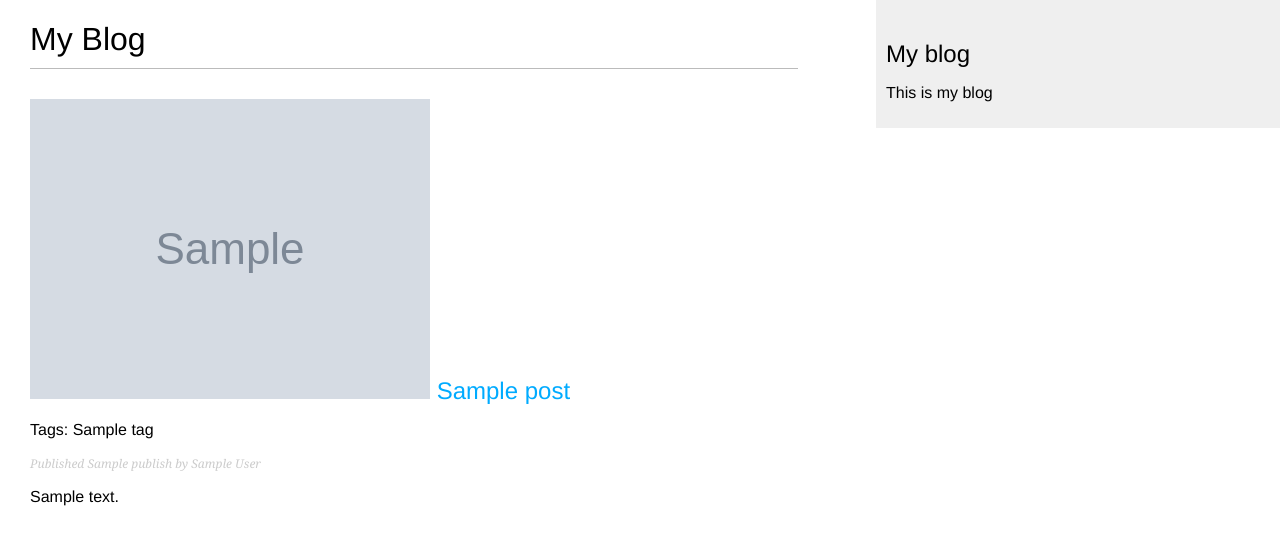
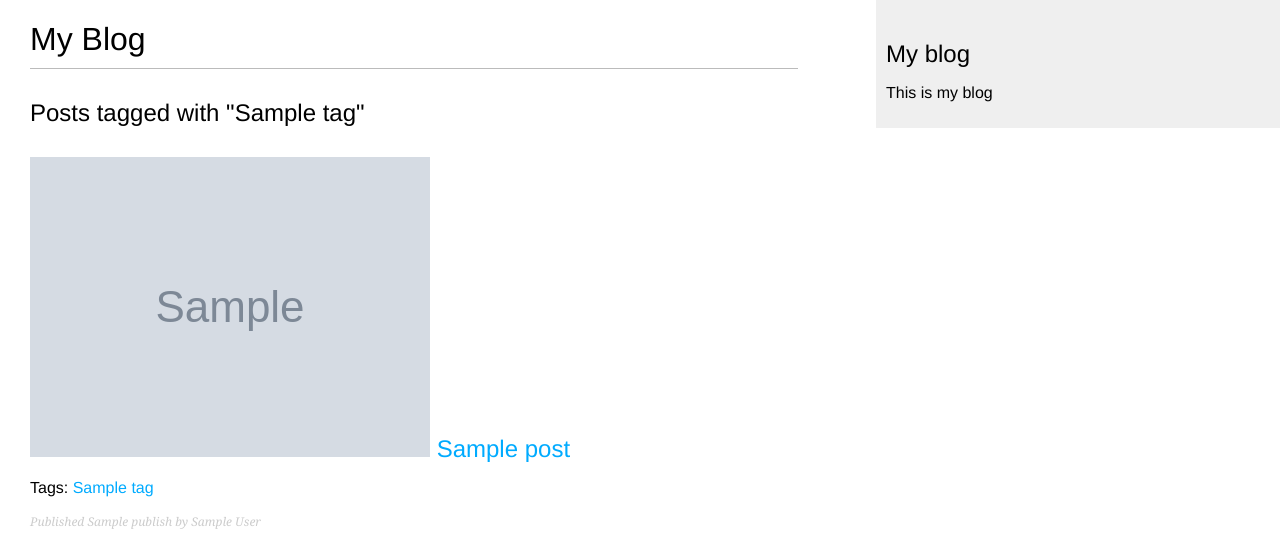
Before and after one commit to MohamedSalahdj/Django5-by-example-projects, a Django app: template project_01_blog/blog/templates/blog/post/list.html in a window 1280 px wide. Shown: the top 546 px of the page. Run offline with Django 5.2, Linux system fonts and the light colour scheme; the template is opened without the code that fills it: most values are stand-ins (such as "Sample title", 1, 10 or a date in 2020); grey boxes marked "Sample" are stand-in pictures.

Commit message:
loop over tags and add post_list with tag argument

```diff
--- a/project_01_blog/blog/templates/blog/post/list.html
+++ b/project_01_blog/blog/templates/blog/post/list.html
@@ -4,6 +4,10 @@
 
 {% block content %}
     <h1>My Blog</h1>
+    {% if tag %}
+        <h2>Posts tagged with "{{tag.name}}"</h2>
+    {% endif %}
+
     {% for post in posts %}
         <h2>
             <a href="{{ post.get_absolute_url }}">
@@ -13,11 +17,17 @@
                 {{ post.title}}
             </a>
         </h2>
-        <p class="tags">Tags: {{post.tags.all|join:", "}}</p>
+        <p class="tags">Tags:
+            {% for tag in post.tags.all %}
+                <a href="{% url "blog:post_list_by_tag" tag.slug %}">
+                    {{tag.name}}
+                </a>{% if not forloop.last %}, {%endif%}
+            {% endfor %}
+        </p>
         <p class="date">
             Published {{post.publish}} by {{ post.author }}
         </p>
         {{ post.body|truncatewords:30|linebreaks }}
     {% endfor %}
-    {% include "pagination.html" with page=page_obj %}
+    {% include "pagination.html" with page=posts %}
 {% endblock %}
```
